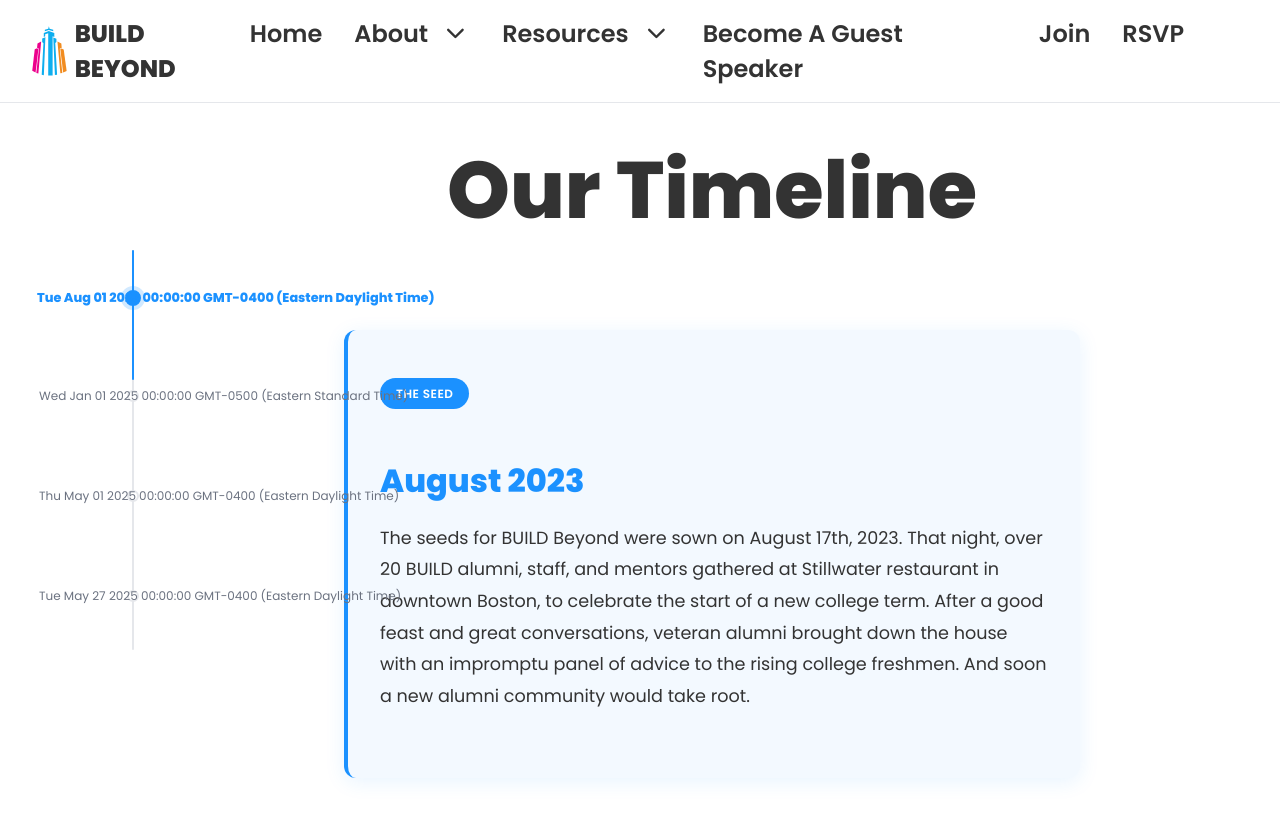
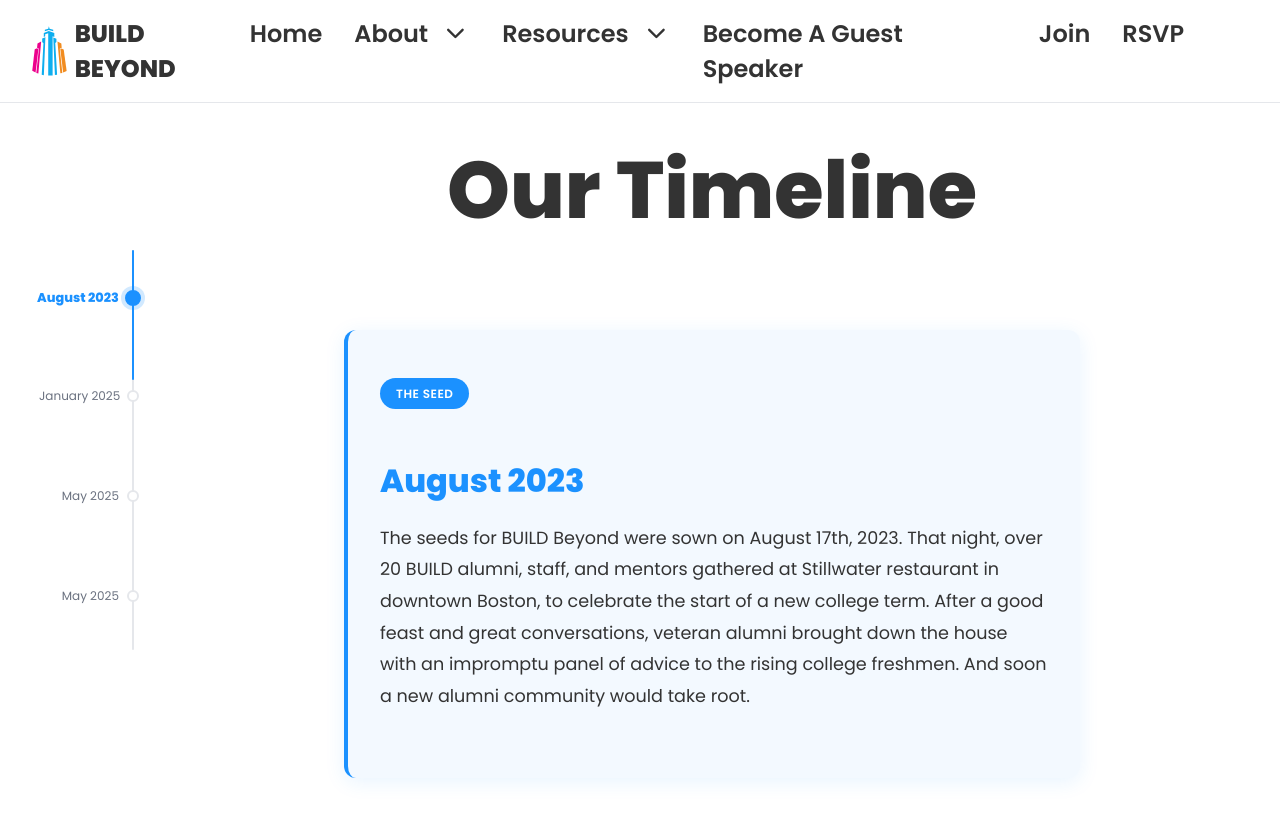
Before and after one commit to BUILDBeyondDev/BUILDBeyondClub, a Jekyll site: the page built from timeline.html, in a window 1280 px wide and 900 px high. Shown: the top 820 px of the window. Built offline with Jekyll 4.4.1, drawn with Linux system fonts in a browser that asks for light colours.

Commit message:
Auto-update timeline from Google Sheets - 2025-06-12T12:22:25.402Z

```diff
--- a/timeline.html
+++ b/timeline.html
@@ -12,16 +12,16 @@ title: "Timeline"
       <div class="timeline-progress"></div>
       <div class="timeline-markers">
         <div class="timeline-marker active" data-year="2023-Aug" style="top: 10%;">
-          <div class="timeline-year">Tue Aug 01 2023 00:00:00 GMT-0400 (Eastern Daylight Time)</div>
+          <div class="timeline-year">August 2023</div>
         </div>
         <div class="timeline-marker" data-year="2025-Jan" style="top: 35%;">
-          <div class="timeline-year">Wed Jan 01 2025 00:00:00 GMT-0500 (Eastern Standard Time)</div>
+          <div class="timeline-year">January 2025</div>
         </div>
         <div class="timeline-marker" data-year="2025-May" style="top: 60%;">
-          <div class="timeline-year">Thu May 01 2025 00:00:00 GMT-0400 (Eastern Daylight Time)</div>
+          <div class="timeline-year">May 2025</div>
         </div>
         <div class="timeline-marker" data-year="2025-May" style="top: 85%;">
-          <div class="timeline-year">Tue May 27 2025 00:00:00 GMT-0400 (Eastern Daylight Time)</div>
+          <div class="timeline-year">May 2025</div>
         </div>
       </div>
     </div>
```
